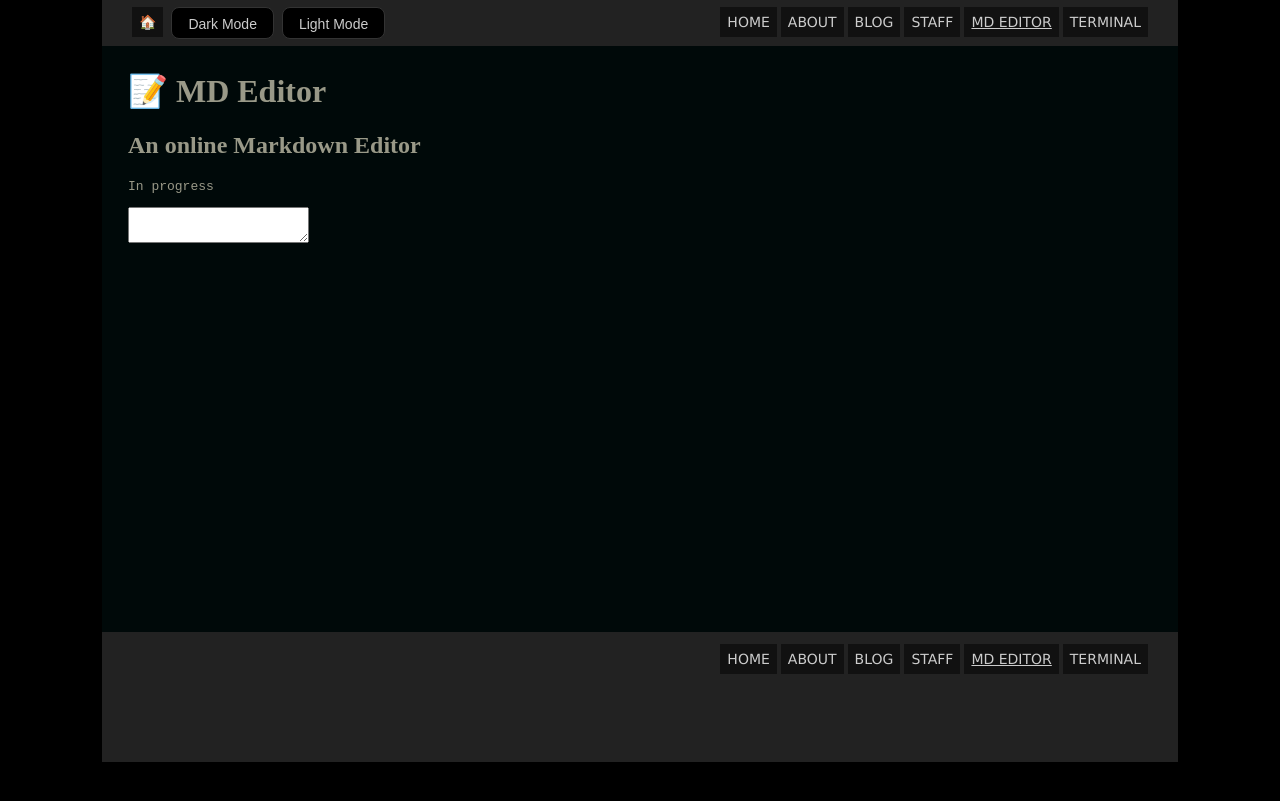
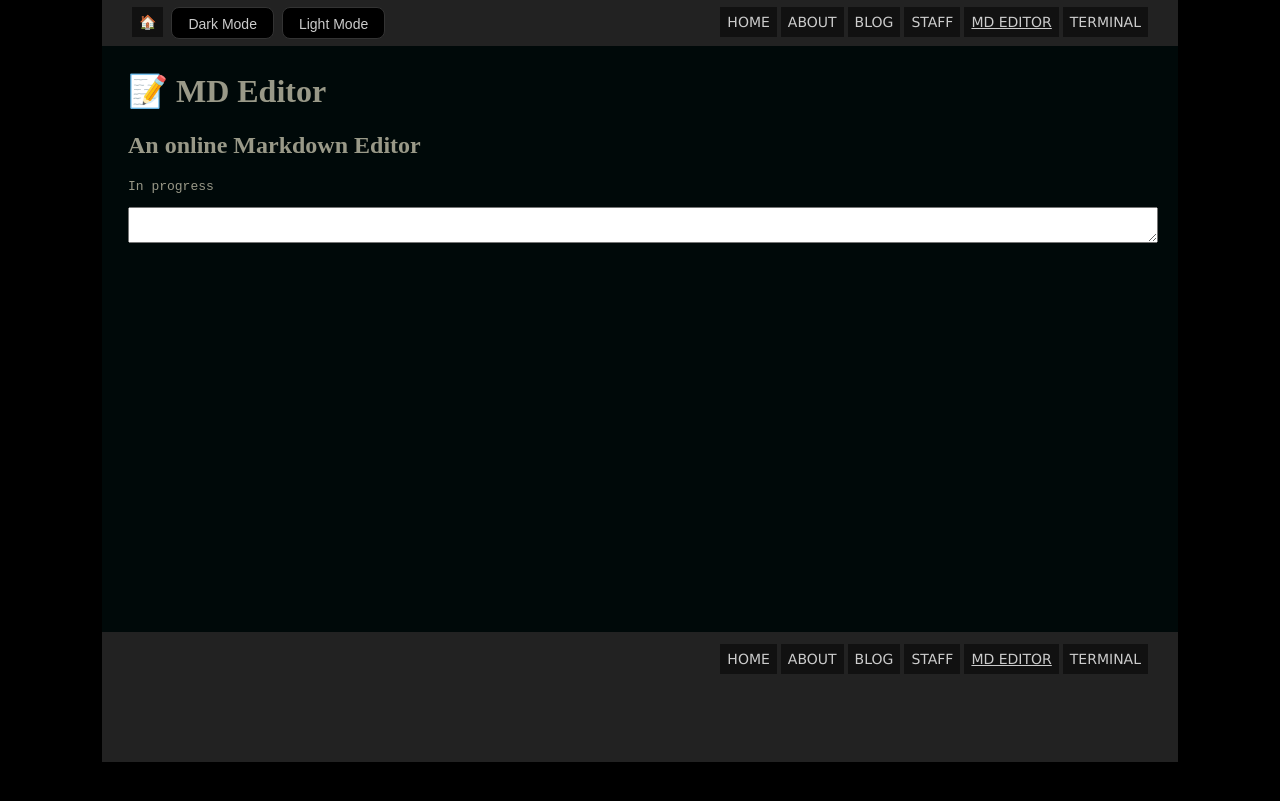
Before and after one commit to torresjrjr/torresjrjr.github.io, a Jekyll site: the page built from md-editor.html, in a window 1280 px wide. Shown: the top 801 px of the page. Built offline with Jekyll 4.4.1, drawn with Linux system fonts in a browser that asks for light colours.

Commit message:
textarea css

```diff
--- a/main.css
+++ b/main.css
@@ -189,3 +189,6 @@ input.searchbar {
 #current {
 	text-decoration: underline;
 }
+.md-editor-textarea, .terminal-textarea {
+	width: 100%;
+}
--- a/md-editor.html
+++ b/md-editor.html
@@ -6,4 +6,4 @@ title: MD Editor
 <h2>An online Markdown Editor</h2>
 <pre>In progress</pre>
 
-<textarea></textarea>
+<textarea class="md-editor-textarea"></textarea>
--- a/terminal.html
+++ b/terminal.html
@@ -6,4 +6,4 @@ title: Terminal
 <h2>An online shell</h2>
 <pre>In progress</pre>
 
-<textarea></textarea>
+<textarea style="terminal-textarea"></textarea>
```
